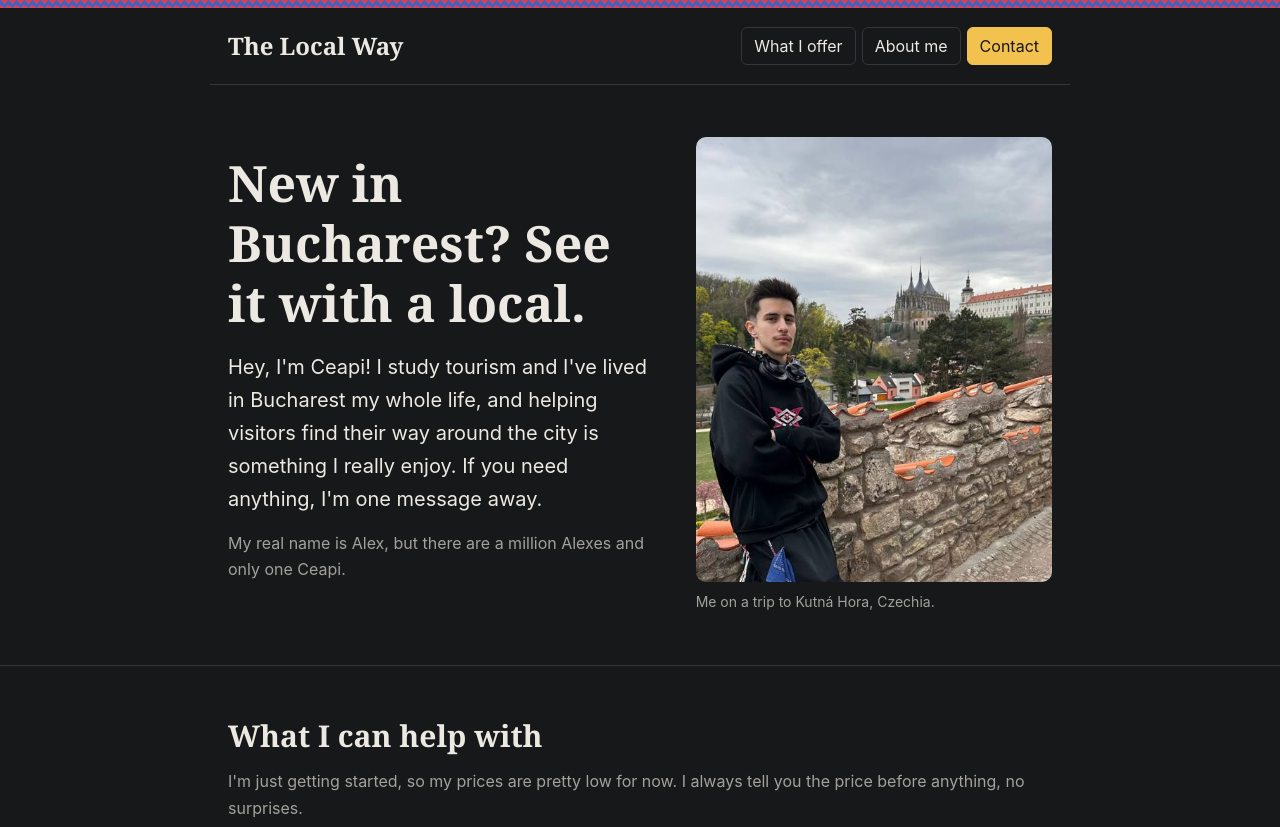
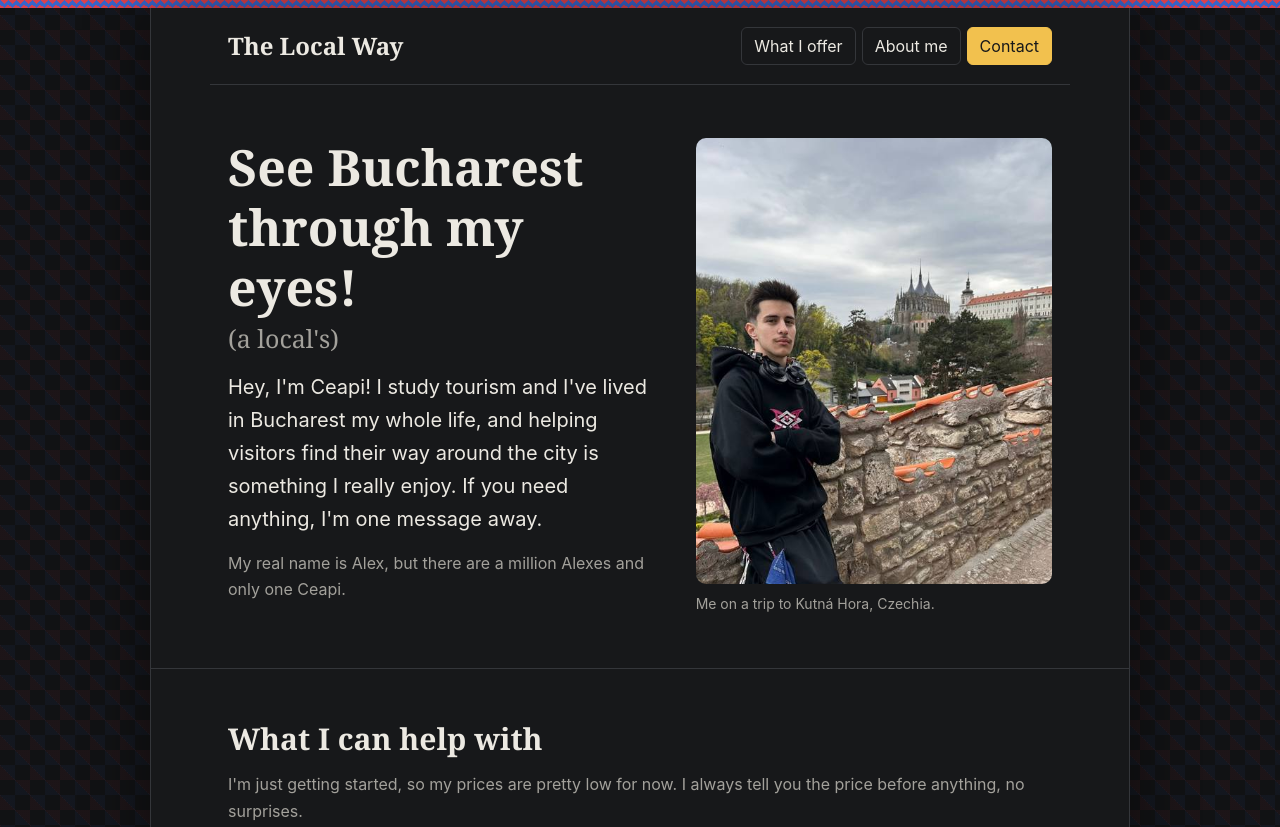
Before and after one commit to xceapi/xceapi.github.io, a plain HTML site: page index.html in a window 1280 px wide. Shown: the top 827 px of the page. Drawn offline with Linux system fonts and the light colour scheme.

Commit message:
New headline, about me update, side background

```diff
--- a/index.html
+++ b/index.html
@@ -8,7 +8,7 @@
 <meta property="og:type" content="website">
 <meta property="og:url" content="https://xceapi.github.io/">
 <meta property="og:title" content="The Local Way">
-<meta property="og:description" content="New in Bucharest? See it with a local. Free walks around the city and help during your trip.">
+<meta property="og:description" content="See Bucharest through a local's eyes. Free walks around the city and help during your trip.">
 <meta property="og:image" content="https://xceapi.github.io/img/og.jpg">
 <meta property="og:image:width" content="1200">
 <meta property="og:image:height" content="630">
@@ -22,12 +22,18 @@
   color-scheme:dark;
 }
 *{box-sizing:border-box}
-html{background:var(--bg)}
-body{margin:0;background:var(--bg);color:var(--ink);font:18px/1.65 -apple-system,"Segoe UI",Roboto,Helvetica,Arial,sans-serif}
+html{background:#111214}
+body{margin:0;background-color:#111214;background-image:
+  linear-gradient(45deg,rgba(217,64,79,.06) 25%,transparent 25%,transparent 75%,rgba(217,64,79,.06) 75%),
+  linear-gradient(45deg,rgba(58,100,200,.06) 25%,transparent 25%,transparent 75%,rgba(58,100,200,.06) 75%);
+  background-size:30px 30px;background-position:0 0,15px 15px;color:var(--ink);font:18px/1.65 -apple-system,"Segoe UI",Roboto,Helvetica,Arial,sans-serif}
 a{color:var(--link);text-underline-offset:3px}
 a:hover{text-decoration-thickness:2px}
 :focus-visible{outline:2px solid var(--link);outline-offset:3px}
 img{max-width:100%;display:block}
+.sheet{max-width:980px;margin:0 auto;background:var(--bg);border-left:1px solid var(--line);border-right:1px solid var(--line);box-shadow:0 0 60px rgba(0,0,0,.45)}
+.h1-note{display:block;font-size:.5em;font-weight:400;color:var(--muted);margin-top:6px}
+@media (max-width:1000px){.sheet{border:0;box-shadow:none}}
 h1,h2,h3{font-family:Georgia,"Times New Roman",serif;font-weight:700;line-height:1.2;margin:0}
 h1{font-size:clamp(34px,6vw,50px)}
 h2{font-size:30px;margin-bottom:14px}
@@ -102,6 +108,7 @@ footer .wrap{padding-top:22px;padding-bottom:30px;color:var(--muted);font-size:1
 </head>
 <body>
 <div class="stripe" aria-hidden="true"></div>
+<div class="sheet">
 
 <header><div class="wrap">
   <a class="name" href="#top" id="top">The Local Way</a>
@@ -115,7 +122,7 @@ footer .wrap{padding-top:22px;padding-bottom:30px;color:var(--muted);font-size:1
 <main>
 <section class="intro"><div class="wrap">
   <div>
-    <h1>New in Bucharest? See it with a local.</h1>
+    <h1>See Bucharest through my eyes! <span class="h1-note">(a local's)</span></h1>
     <p class="hi">Hey, I'm Ceapi! I study tourism and I've lived in Bucharest my whole life, and helping visitors find their way around the city is something I really enjoy. If you need anything, I'm one message away.</p>
     <p class="small">My real name is Alex, but there are a million Alexes and only one Ceapi.</p>
   </div>
@@ -165,10 +172,10 @@ footer .wrap{padding-top:22px;padding-bottom:30px;color:var(--muted);font-size:1
   </figure>
   <div>
     <h2>About me</h2>
-    <p>I've loved travelling since I was a kid. Some of my first memories in Bucharest are going to Obor market with my parents to eat mici and buy cheap clothes, and I still go back there.</p>
+    <p>I've loved travelling since I was a kid, and showing people around my city is the part I enjoy most.</p>
     <p>Now I study Tourism at the Faculty of Geography (University of Bucharest), and I have a Level 4 Tourism Technician certificate, the highest level for that qualification here. I speak English and Romanian.</p>
     <p>I travel a lot myself too, so I know how it feels to land somewhere new and have no idea where anything is. That's pretty much why I started this.</p>
-    <p>When I'm not doing any of this I'm probably fishing (still a beginner), watching football, or at some electronic music night in the city, so if you want club tips, ask.</p>
+    <p>When I'm not doing any of this I'm usually out for a walk at night, at the gym, or doing some calisthenics in the park. I also go to electronic music nights sometimes, so if you want club tips, ask.</p>
   </div>
 </div></section>
 
@@ -200,6 +207,7 @@ footer .wrap{padding-top:22px;padding-bottom:30px;color:var(--muted);font-size:1
 </main>
 
 <footer><div class="wrap">The Local Way, made in Bucharest by Ceapi · 2026</div></footer>
+</div>
 
 <script>
 document.querySelectorAll('.copy').forEach(function(b){
```
